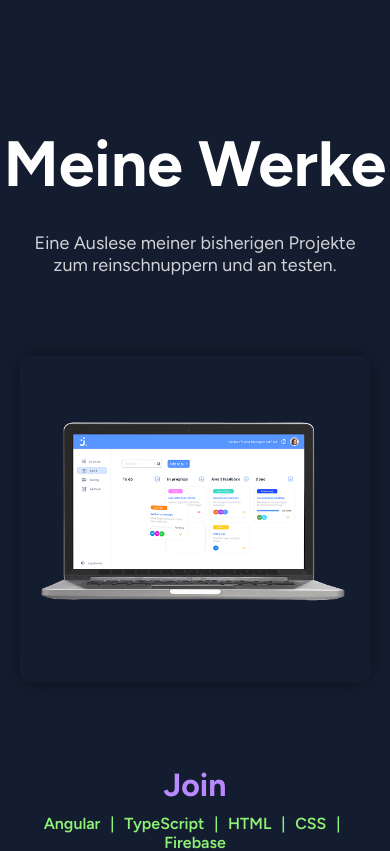
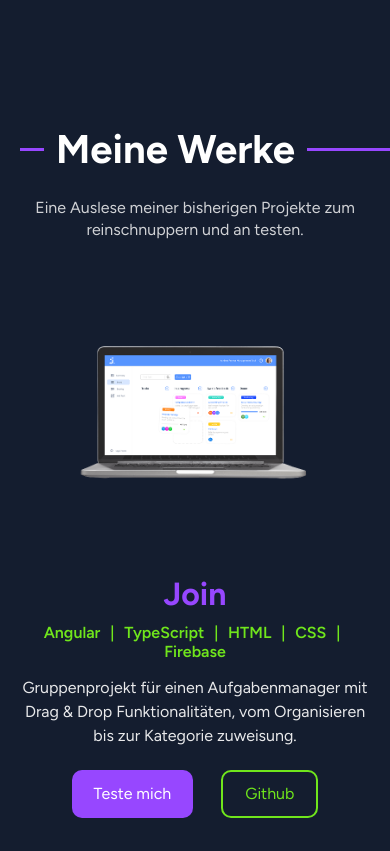
Before and after one commit to Drangello/Portfolio, an Angular app: page / in a window 390 px wide. Shown: the part 3720-4571 px from the top of the page. Built offline with nearby package versions, Linux system fonts and the light colour scheme.

Commit message:
feat: update meine-werke styles for improved layout and responsiveness

```diff
--- a/src/app/pages/landing/landing.scss
+++ b/src/app/pages/landing/landing.scss
@@ -43,8 +43,8 @@
 }
 
 #meine-werke::before {
-	right: clamp(-22rem, -20vw, -8rem);
-	bottom: clamp(-18rem, -16vw, -8rem);
+	top: clamp(56rem, 65vw, 58.125rem);
+	left: clamp(-18rem, -16vw, -8rem);
 	width: clamp(30rem, 57.4vw, 51.6875rem);
 	aspect-ratio: 827 / 934;
 	background-image: url('/assets/img/32 Purple shadow portfolio.png');
@@ -63,7 +63,19 @@
 	scroll-margin-top: 110px;
 }
 
+@media (max-width: 950px) {
+	#meine-werke::before {
+		top: 56rem;
+		left: clamp(-16rem, -24vw, -10rem);
+	}
+}
+
 @media (max-width: 600px) {
+	#meine-werke::before {
+		top: 76rem;
+		left: -11rem;
+	}
+
 	#skills::before {
 		top: 42rem;
 		bottom: auto;
--- a/src/app/pages/landing/meine-werke/meine-werke.scss
+++ b/src/app/pages/landing/meine-werke/meine-werke.scss
@@ -22,7 +22,7 @@
   .line {
     flex: 1;
     height: 4px;
-    background: #a259ff;
+    background: #9747ff;
     max-width: 180px; // optional
   }
 }
@@ -40,7 +40,9 @@
 .projects {
   display: flex;
   flex-direction: column;
-  gap: 120px;
+  gap: 72px;
+  max-width: 1000px;
+  margin: 0 auto;
 }
 
 /* Einzelnes Projekt */
@@ -52,13 +54,21 @@
 
   &:nth-child(even) {
     flex-direction: row-reverse; // abwechselnder Stil
+
+    .project-info {
+      text-align: right;
+    }
+
+    .buttons {
+      justify-content: flex-end;
+    }
   }
 }
 
 .project-image img {
   width: 420px;
-  border-radius: 10px;
-  box-shadow: 0 0 25px rgba(0, 0, 0, 0.4);
+  height: auto;
+  display: block;
 }
 
 .project-info {
@@ -67,17 +77,17 @@
   h2 {
     font-size: 32px;
     margin-bottom: 10px;
-    color: #b889ff;
+    color: #9747ff;
   }
 
   .tech {
     font-weight: 600;
-    color: #8ef178;
+    color: #70e61c;
     margin-bottom: 15px;
 
     span {
       margin: 0 6px;
-      color: #8ef178;
+      color: #70e61c;
     }
   }
 
@@ -90,43 +100,68 @@
   /* Buttons */
   .buttons {
     display: flex;
-    gap: 20px;
+    gap: 32px;
   }
 
   .btn {
-    padding: 10px 24px;
+    display: inline-flex;
+    align-items: center;
+    justify-content: center;
+    min-height: 48px;
+    padding: 12px 24px;
     border-radius: 10px;
     font-size: 16px;
     cursor: pointer;
     text-decoration: none;
-    transition: 0.2s;
+    transition: background-color 0.2s ease, color 0.2s ease, border-color 0.2s ease;
+
+    &:focus-visible {
+      outline: 3px solid currentColor;
+      outline-offset: 4px;
+    }
   }
 
   .live {
-    background: #a259ff;
+    background: #9747ff;
     color: #fff;
 
     &:hover {
-      background: #b874ff;
+      background: #7f35d9;
     }
   }
 
   .github {
-    border: 2px solid #8ef178;
-    color: #8ef178;
+    border: 2px solid #70e61c;
+    color: #70e61c;
 
     &:hover {
-      background: #8ef178;
+      background: #70e61c;
       color: #141D2F;
     }
   }
 }
 
 /* MOBILE */
-@media (max-width: 900px) {
+@media (max-width: 950px) {
+  .projects {
+    max-width: 760px;
+    gap: 96px;
+  }
+
   .project {
     flex-direction: column !important;
     text-align: center;
+    gap: 56px;
+
+    &:nth-child(even) {
+      .project-info {
+        text-align: center;
+      }
+
+      .buttons {
+        justify-content: center;
+      }
+    }
   }
 
   .project-image img {
@@ -135,7 +170,7 @@
   }
 
   .project-info {
-    max-width: 100%;
+    max-width: 620px;
   }
 
   .buttons {
@@ -147,3 +182,63 @@
     display: none; // optional
   }
 }
+
+@media (max-width: 600px) {
+  .portfolio-heading {
+    width: calc(100% + 20px);
+    margin-right: -20px;
+    margin-bottom: 24px;
+    gap: 12px;
+
+    h1 {
+      font-size: clamp(40px, 8vw, 48px);
+      white-space: normal;
+    }
+
+    .line {
+      height: 3px;
+      max-width: none;
+    }
+
+    .line:first-child {
+      flex: 0 0 clamp(24px, 6vw, 34px);
+    }
+
+    .line:last-child {
+      flex: 1 1 auto;
+      min-width: 24px;
+    }
+  }
+
+  .portfolio-subtitle {
+    font-size: 16px;
+    line-height: 1.35;
+    margin-bottom: 56px;
+  }
+
+  .projects {
+    gap: 72px;
+  }
+
+  .project {
+    gap: 36px;
+  }
+
+  .project-image img {
+    max-width: 260px;
+  }
+
+  .project-info {
+    .description {
+      margin-bottom: 22px;
+    }
+
+    .buttons {
+      gap: 28px;
+    }
+
+    .btn {
+      padding: 12px 22px;
+    }
+  }
+}
```
